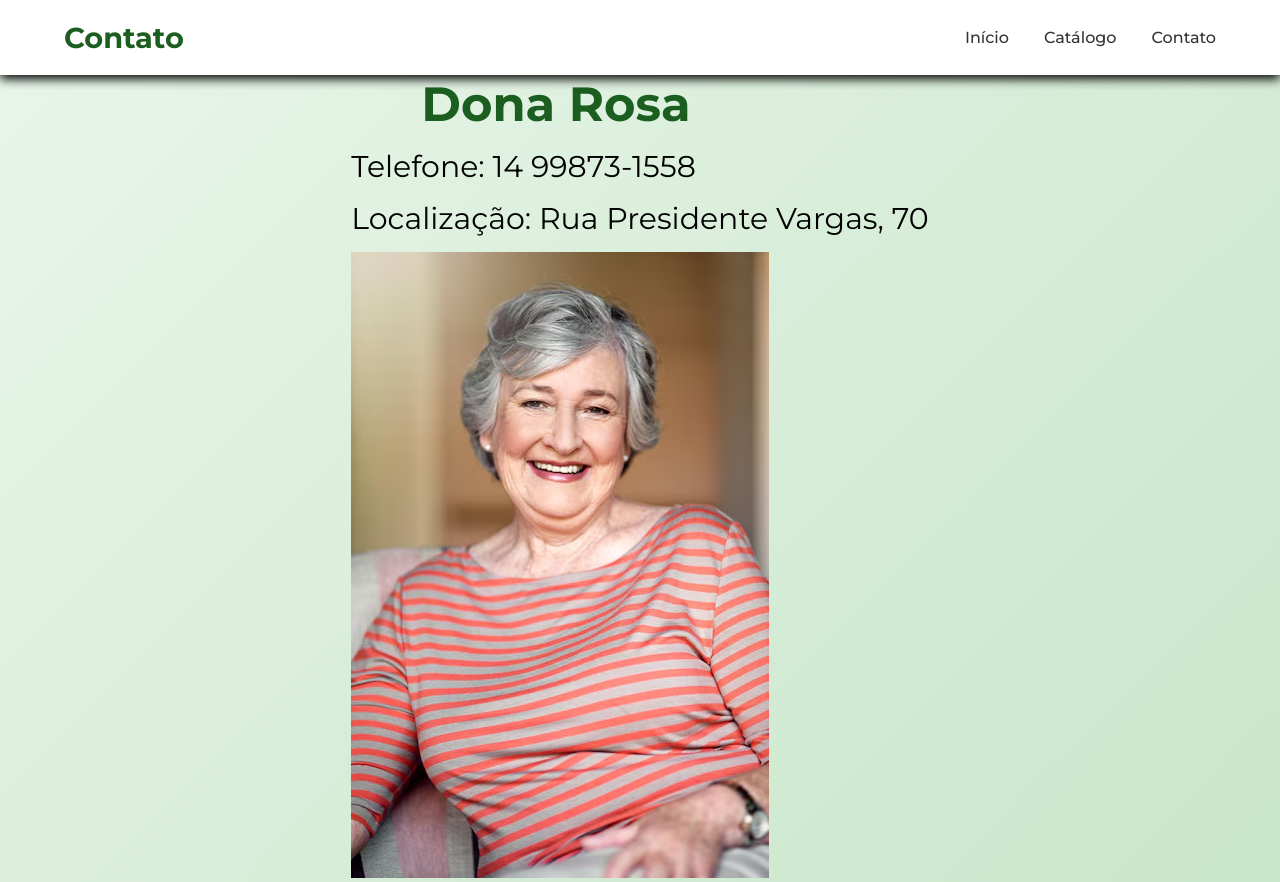
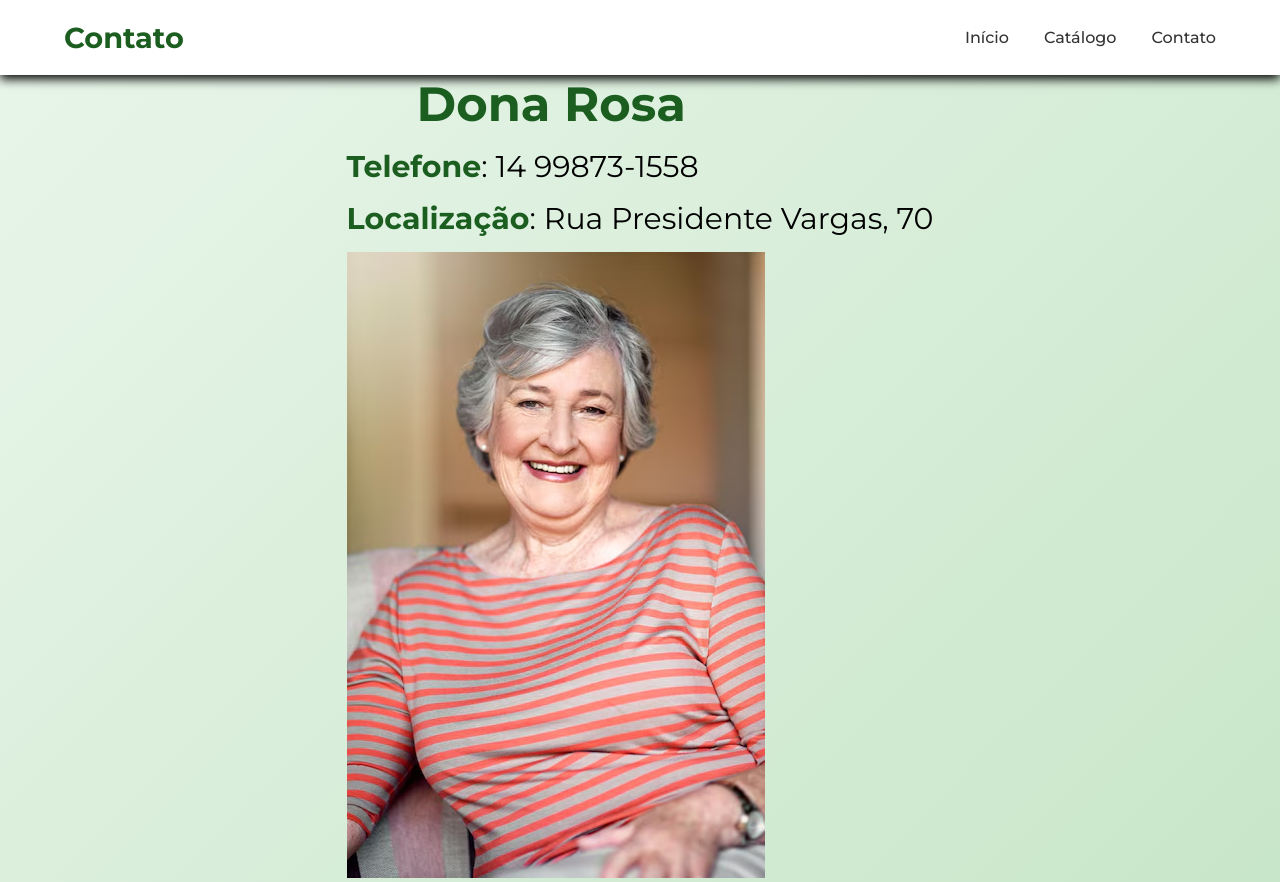
Before and after one commit to Kadu-77/Projetos-Fulltime, a plain HTML site: page Cantinho-Botânico/Pages/contato.html in a window 1280 px wide. Drawn offline with Linux system fonts and the light colour scheme.

Commit message:
Add files via upload

```diff
--- a/Cantinho-Botânico/CSS/style.css
+++ b/Cantinho-Botânico/CSS/style.css
@@ -123,3 +123,7 @@ body {
     display: flex;
     gap: 35px;
 }
+
+strong {
+    color: var(--cor-verdeescuro);
+}
--- a/Cantinho-Botânico/Pages/contato.html
+++ b/Cantinho-Botânico/Pages/contato.html
@@ -21,8 +21,8 @@
             <ul>
                 <li>
                     <h1>Dona Rosa</h1>
-                    <p>Telefone: 14 99873-1558</p>
-                    <p>Localização: Rua Presidente Vargas, 70</p>
+                    <p><strong>Telefone</strong>: 14 99873-1558</p>
+                    <p><strong>Localização</strong>: Rua Presidente Vargas, 70</p>
                     <img src="/assets/casa-feliz-e-retrato-de-uma-mulher-idosa-com-um-sorriso-para-a-aposentadoria-e-a-felicidade-dos-idosos-relaxe-a-sala-e-uma-senhora-idosa-em-uma-cadeira-na-sala-de-estar-com-confianca-e-confo.avif" alt="Dona rosa">
                 </li>
         </ul>
```
